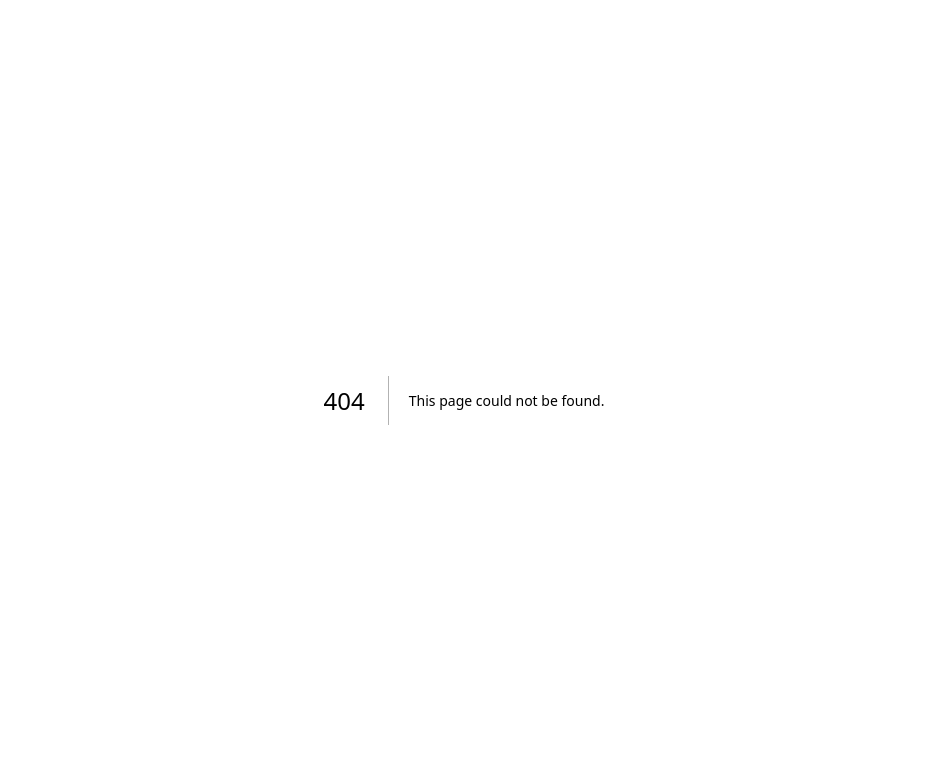
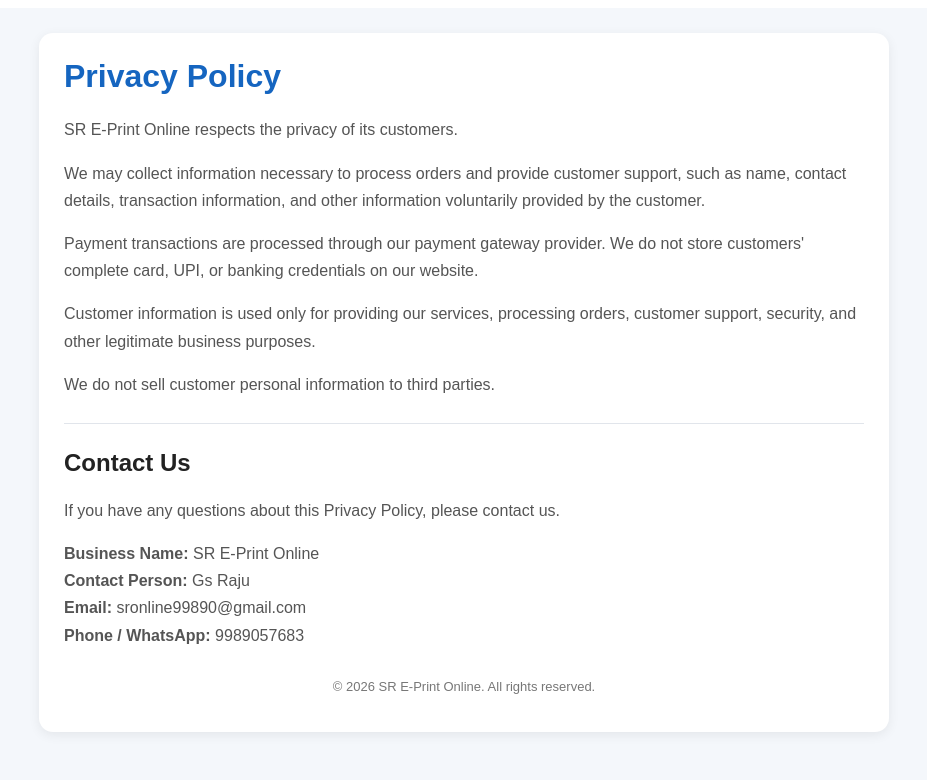
Before and after one commit to SrePrintOnlinework/Sr_ePrint-Online, a Next.js app: page /privacy in a window 1280 px wide. Before the commit this address had no page. Shown: the top 780 px of the page, without its empty margins (176-1103 px from the left). Built offline with nearby package versions, Linux system fonts and the light colour scheme.

Commit message:
Add Privacy Policy page component

```diff
--- /dev/null
+++ b/app/privacy/page.js
@@ -0,0 +1,165 @@
+export default function PrivacyPolicy() {
+  return (
+    <main
+      style={{
+        minHeight: '100vh',
+        background: '#f4f7fb',
+        fontFamily: 'Arial, sans-serif',
+        padding: '25px 15px 40px',
+      }}
+    >
+      <div
+        style={{
+          maxWidth: '800px',
+          margin: '0 auto',
+          background: 'white',
+          padding: '25px',
+          borderRadius: '14px',
+          boxShadow:
+            '0 3px 12px rgba(0,0,0,0.07)',
+        }}
+      >
+        <h1
+          style={{
+            color: '#1565c0',
+            marginTop: 0,
+          }}
+        >
+          Privacy Policy
+        </h1>
+
+        <p
+          style={{
+            color: '#555',
+            lineHeight: 1.7,
+          }}
+        >
+          SR E-Print Online respects the
+          privacy of its customers.
+        </p>
+
+        <p
+          style={{
+            color: '#555',
+            lineHeight: 1.7,
+          }}
+        >
+          We may collect information
+          necessary to process orders and
+          provide customer support, such
+          as name, contact details,
+          transaction information, and
+          other information voluntarily
+          provided by the customer.
+        </p>
+
+        <p
+          style={{
+            color: '#555',
+            lineHeight: 1.7,
+          }}
+        >
+          Payment transactions are
+          processed through our payment
+          gateway provider. We do not
+          store customers' complete card,
+          UPI, or banking credentials on
+          our website.
+        </p>
+
+        <p
+          style={{
+            color: '#555',
+            lineHeight: 1.7,
+          }}
+        >
+          Customer information is used
+          only for providing our services,
+          processing orders, customer
+          support, security, and other
+          legitimate business purposes.
+        </p>
+
+        <p
+          style={{
+            color: '#555',
+            lineHeight: 1.7,
+          }}
+        >
+          We do not sell customer personal
+          information to third parties.
+        </p>
+
+        <hr
+          style={{
+            margin: '25px 0',
+            border: 0,
+            borderTop:
+              '1px solid #e1e5eb',
+          }}
+        />
+
+        <h2
+          style={{
+            color: '#222',
+          }}
+        >
+          Contact Us
+        </h2>
+
+        <p
+          style={{
+            color: '#555',
+            lineHeight: 1.7,
+          }}
+        >
+          If you have any questions about
+          this Privacy Policy, please
+          contact us.
+        </p>
+
+        <p
+          style={{
+            color: '#555',
+            lineHeight: 1.7,
+          }}
+        >
+          <strong>
+            Business Name:
+          </strong>{' '}
+          SR E-Print Online
+          <br />
+
+          <strong>
+            Contact Person:
+          </strong>{' '}
+          Gs Raju
+          <br />
+
+          <strong>
+            Email:
+          </strong>{' '}
+          sronline99890@gmail.com
+          <br />
+
+          <strong>
+            Phone / WhatsApp:
+          </strong>{' '}
+          9989057683
+        </p>
+
+        <p
+          style={{
+            marginTop: '30px',
+            textAlign: 'center',
+            color: '#777',
+            fontSize: '13px',
+          }}
+        >
+          © 2026 SR E-Print Online.
+          All rights reserved.
+        </p>
+      </div>
+    </main>
+  );
+}
```
